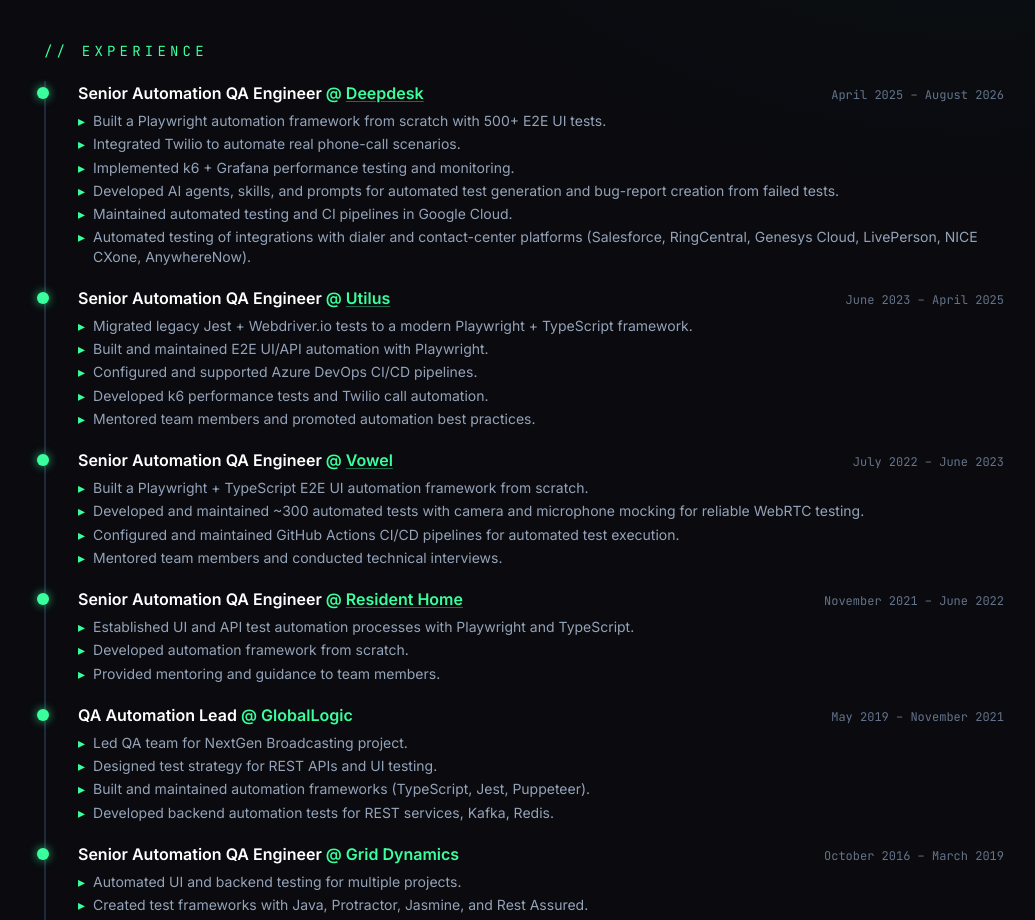
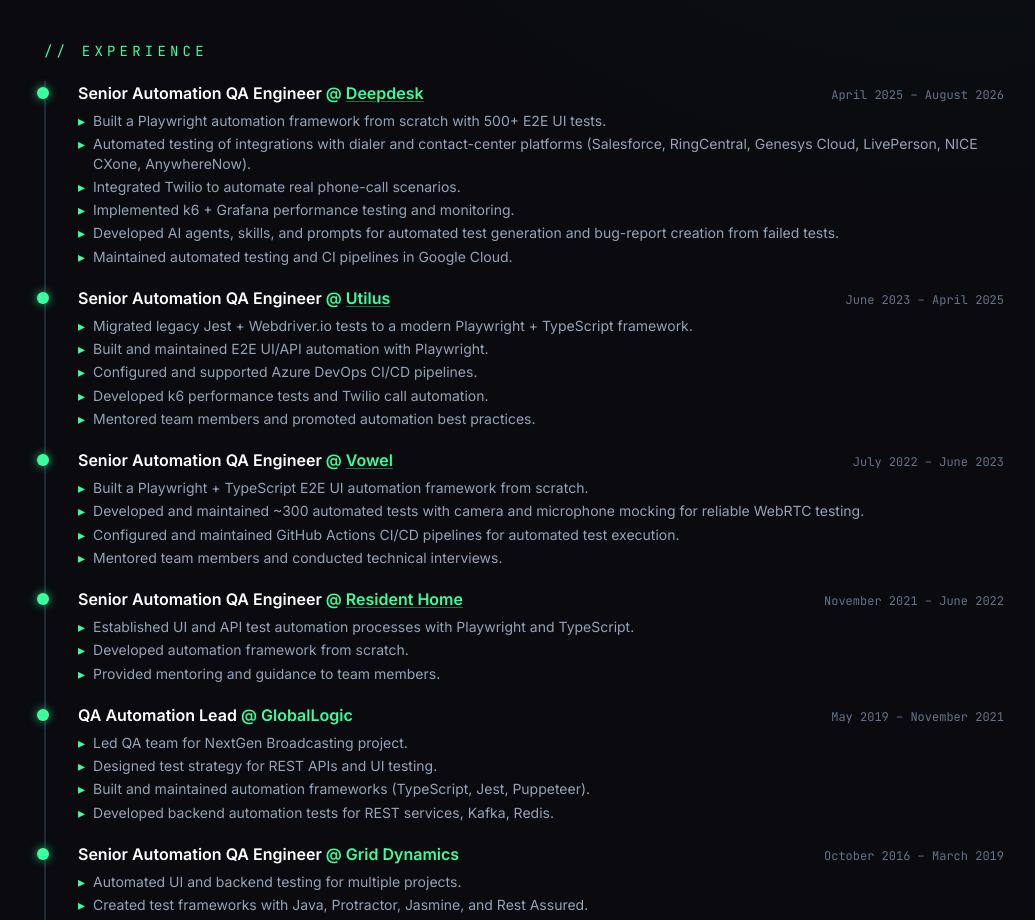
Before and after one commit to denis180889/cv, a React (Vite) app: page / in a window 1280 px wide. Shown: the part 1140-2060 px from the top of the page, without its empty margins (116-1151 px from the left). Built offline with nearby package versions, Linux system fonts and the light colour scheme.

Commit message:
feat: update experience section with additional automation testing details

```diff
--- a/src/data/cv.ts
+++ b/src/data/cv.ts
@@ -69,11 +69,11 @@
     dates: "April 2025 – August 2026",
     bullets: [
       "Built a Playwright automation framework from scratch with 500+ E2E UI tests.",
+      "Automated testing of integrations with dialer and contact-center platforms (Salesforce, RingCentral, Genesys Cloud, LivePerson, NICE CXone, AnywhereNow).",
       "Integrated Twilio to automate real phone-call scenarios.",
       "Implemented k6 + Grafana performance testing and monitoring.",
       "Developed AI agents, skills, and prompts for automated test generation and bug-report creation from failed tests.",
       "Maintained automated testing and CI pipelines in Google Cloud.",
-      "Automated testing of integrations with dialer and contact-center platforms (Salesforce, RingCentral, Genesys Cloud, LivePerson, NICE CXone, AnywhereNow).",
     ],
   },
   {
```
